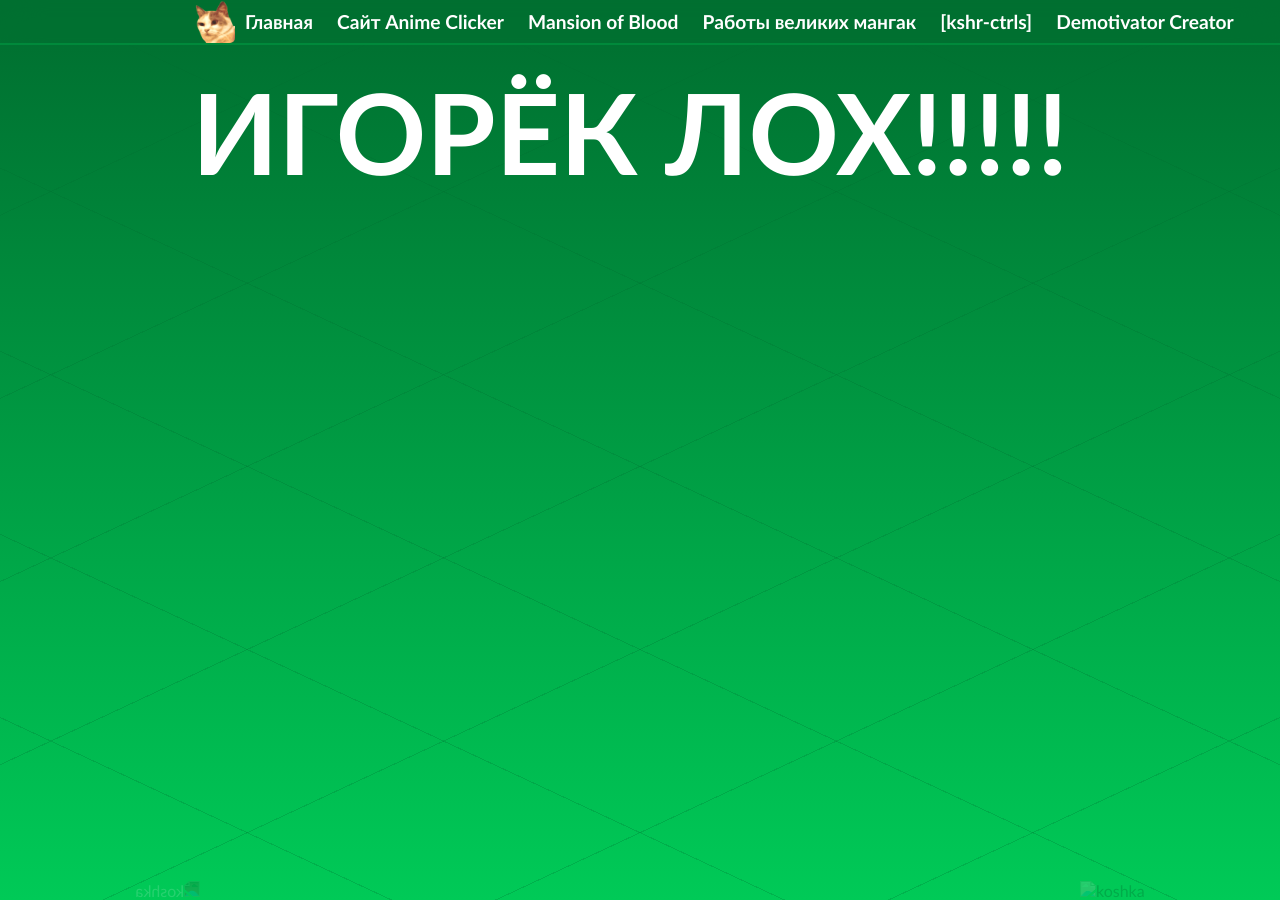
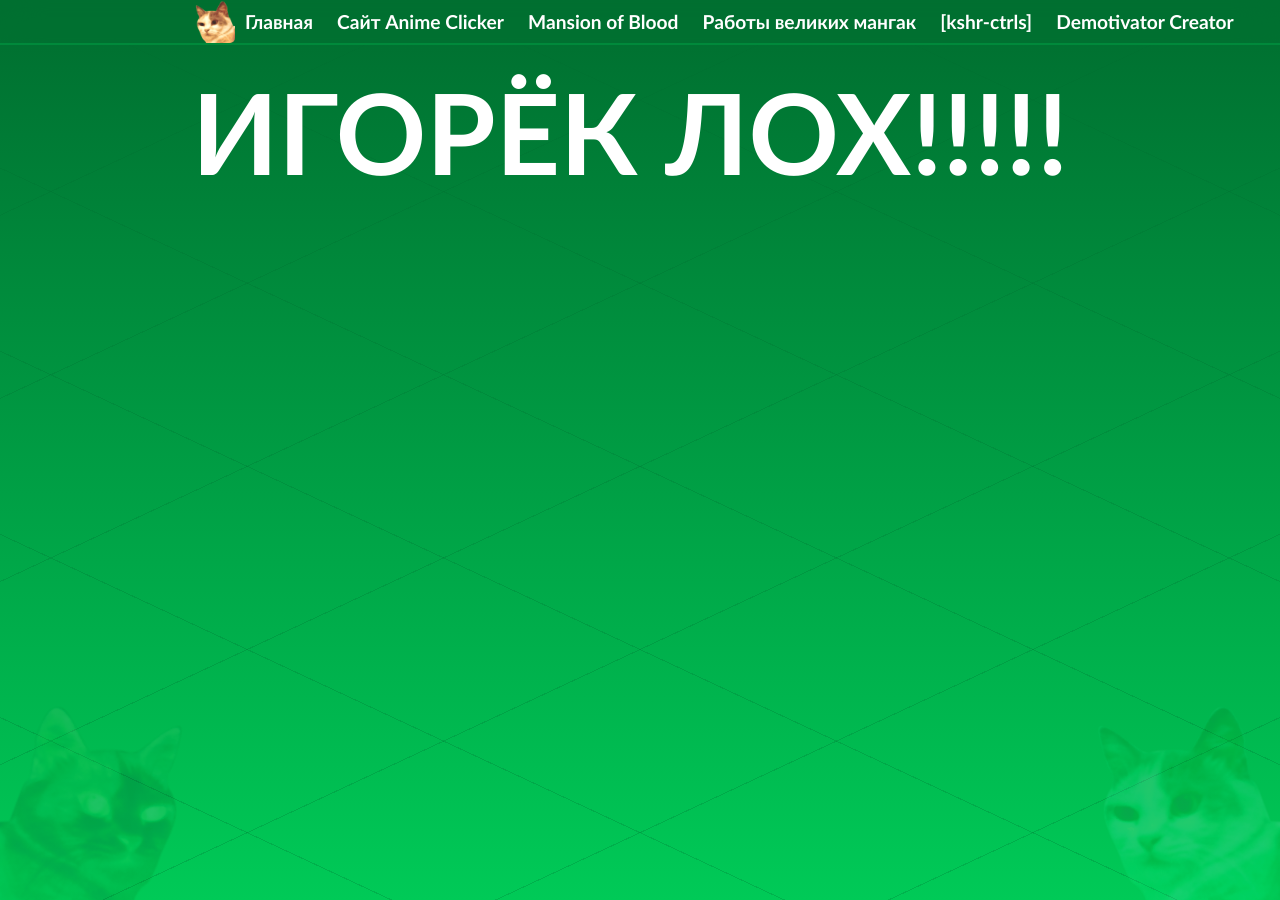
Before and after one commit to catink123/catink123.github.io, a Jekyll site: the page built from igorlox/index.html, in a window 1280 px wide. Built offline with Jekyll 4.4.1, drawn with Linux system fonts in a browser that asks for light colours.

Commit message:
Update default.html

```diff
--- a/_layouts/default.html
+++ b/_layouts/default.html
@@ -25,6 +25,8 @@
 					<!-- <a href="javascript:void(0)" onclick="link('/igorlox/index.html')">ИГОРЬ ЛОХ!!!</a> -->
 					<!-- <a href="javascript:void(0)" onclick="link('/teoys/index.html')">TEOYS</a> -->
 			</div>
+                <img draggable="false" class="koshka" src="/koshka.png" width="200px" alt="koshka">
+    		<img draggable="false" class="koshka flip" src="/koshka.png" width="200px" alt="koshka">
 			<p class="loading">Загрузка..</p>
 			<script>
 				$(".loading").fadeOut(1);
@@ -34,7 +36,6 @@
 			{{ content }}
 
 			</div><!-- /.container -->
-			<img draggable="false" class="koshka" src="koshka.png" width="200px" alt="koshka">
-    		<img draggable="false" class="koshka flip" src="koshka.png" width="200px" alt="koshka">
+
 		</body>
 	</html>
```
